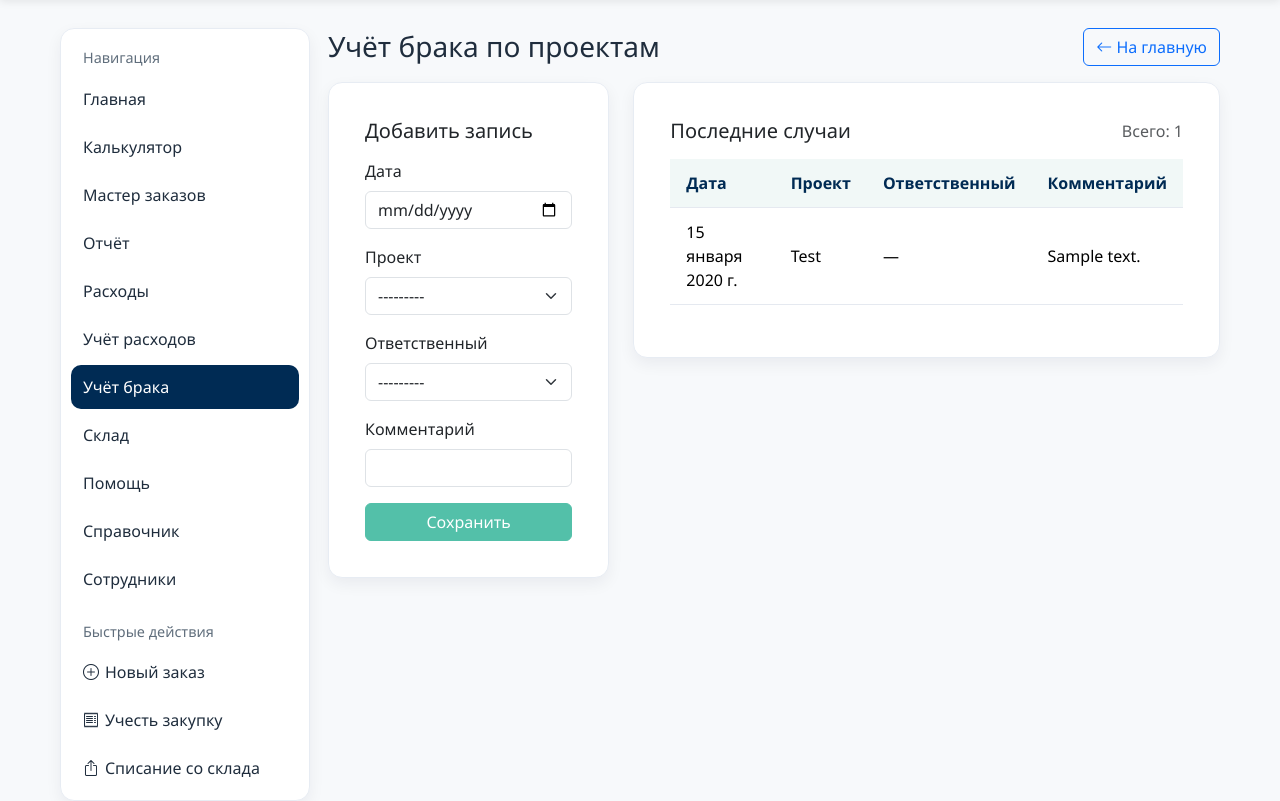
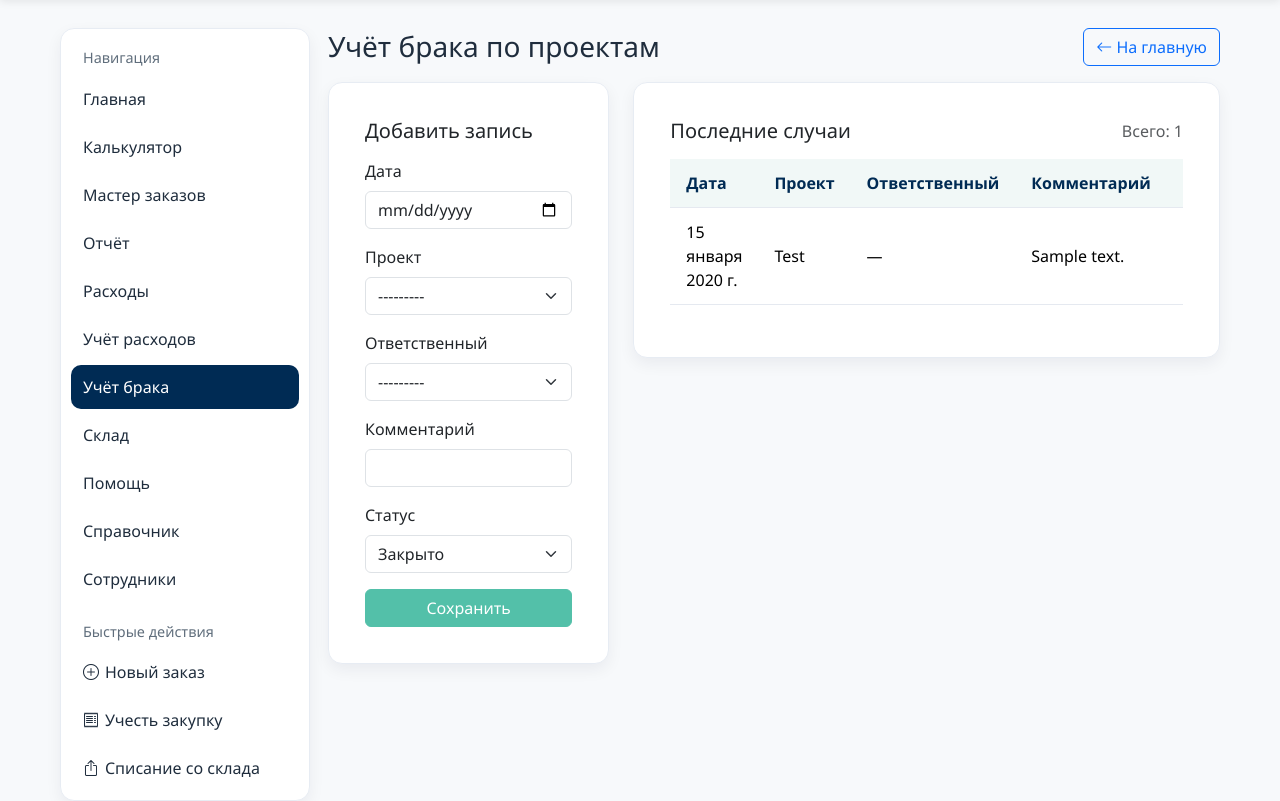
Before and after one commit to Janik77/grace, a Django app: page /defects/ in a window 1280 px wide. Shown: the part 88-889 px from the top of the page. Run offline with Django 5.2, Linux system fonts and the light colour scheme; data comes from the database, SQL or seed files in the repository; tables that the repository leaves empty hold one stand-in row (values such as "Sample post").

Commit message:
Add defect status tracking in records template

```diff
--- a/portal/forms.py
+++ b/portal/forms.py
@@ -172,12 +172,14 @@
     def __init__(self, *args, **kwargs):
         super().__init__(*args, **kwargs)
         for name, field in self.fields.items():
-            css_class = "form-select" if name in {"project", "responsible"} else "form-control"
+            css_class = (
+                "form-select" if name in {"project", "responsible", "status"} else "form-control"
+            )
             field.widget.attrs.setdefault("class", css_class)
 
     class Meta:
         model = DefectRecord
-        fields = ["report_date", "project", "responsible", "comment"]
+        fields = ["report_date", "project", "responsible", "comment", "status"]
         widgets = {
             "report_date": forms.DateInput(attrs={"type": "date"}),
         }
--- a/portal/models.py
+++ b/portal/models.py
@@ -183,6 +183,10 @@
 
 
 class DefectRecord(TimestampedModel):
+    class Status(models.TextChoices):
+        CLOSED = "closed", "Закрыто"
+        COMPLETED = "completed", "Завершено"
+
     report_date = models.DateField("Дата", default=date.today)
     project = models.ForeignKey(
         Order,
@@ -201,6 +205,12 @@
         verbose_name="Ответственный",
     )
     comment = models.CharField("Комментарий", max_length=255, blank=True)
+    status = models.CharField(
+        "Статус",
+        max_length=20,
+        choices=Status.choices,
+        default=Status.CLOSED,
+    )
 
     class Meta:
         ordering = ["-report_date", "-created_at"]
--- a/portal/templates/portal/defects.html
+++ b/portal/templates/portal/defects.html
@@ -30,6 +30,10 @@
             <label class="form-label">Комментарий</label>
             {{ form.comment }}
           </div>
+          <div class="mb-3">
+            <label class="form-label">Статус</label>
+            {{ form.status }}
+          </div>
           <button type="submit" class="btn btn-primary w-100">Сохранить</button>
         </form>
       </div>
@@ -51,6 +55,7 @@
                 <th>Проект</th>
                 <th>Ответственный</th>
                 <th>Комментарий</th>
+                <th>Статус</th>
               </tr>
             </thead>
             <tbody>
@@ -60,10 +65,11 @@
                   <td>{{ defect.project.title|default:'—' }}</td>
                   <td>{{ defect.responsible.full_name|default:'—' }}</td>
                   <td>{{ defect.comment|default:'—' }}</td>
+                  <td>{{ defect.get_status_display }}</td>
                 </tr>
               {% empty %}
                 <tr>
-                  <td colspan="4" class="text-center text-muted">Пока нет данных</td>
+                  <td colspan="5" class="text-center text-muted">Пока нет данных</td>
                 </tr>
               {% endfor %}
             </tbody>
```
Also changed, not shown: portal/admin.py (+9 -2 lines), portal/migrations/0008_defectrecord_status.py (added).
